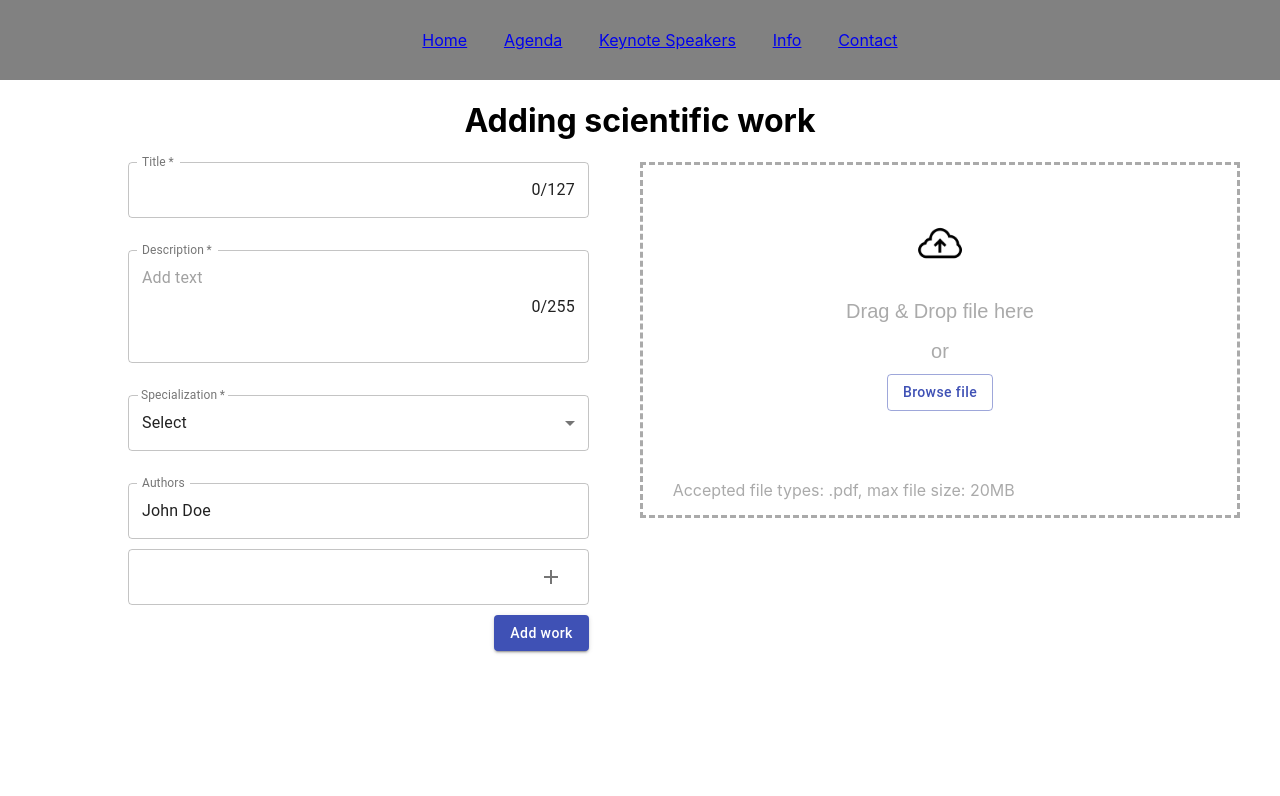
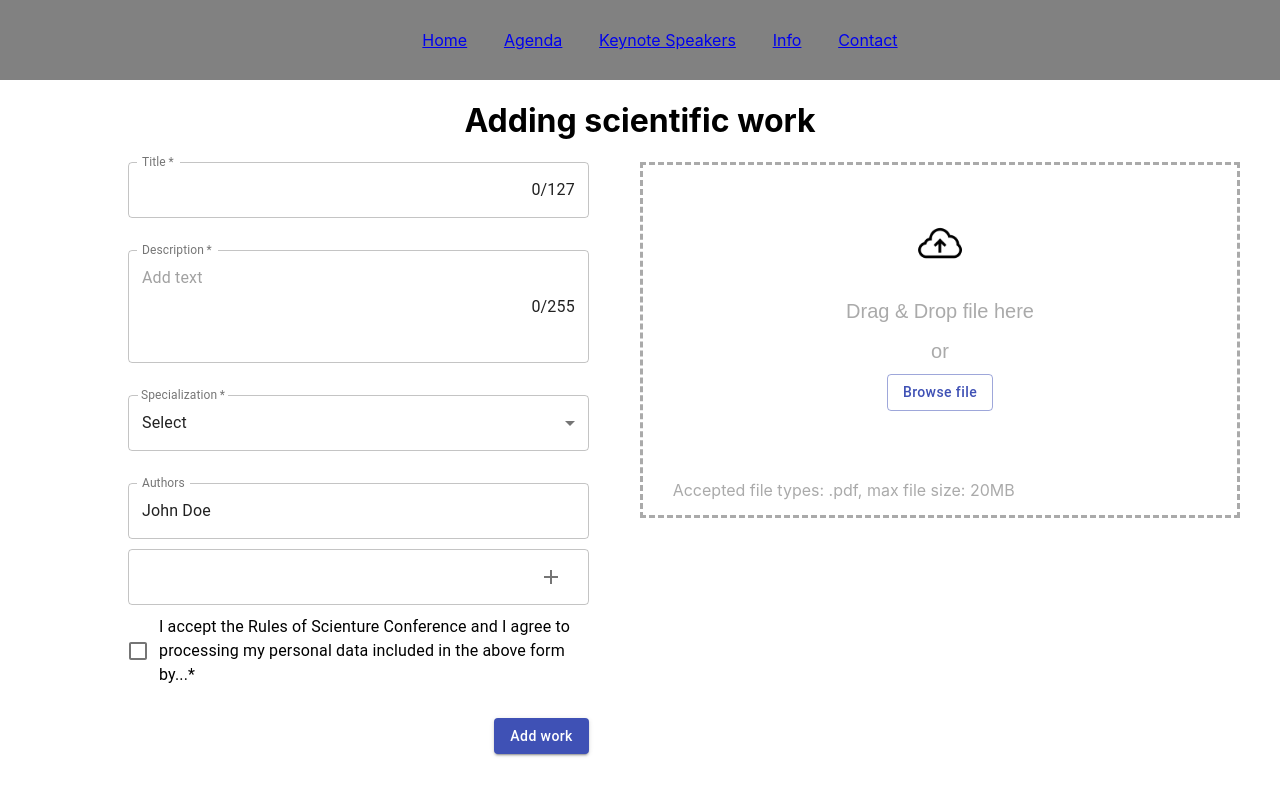
Before and after one commit to WyimaginowaneKoniki/Kongres, a React (Create React App) app in the folder web-client/: page /adding-work in a window 1280 px wide. Shown: the top 796 px of the page. Built offline with nearby package versions, Linux system fonts and the light colour scheme.

Commit message:
Add acceptance

```diff
--- a/web-client/src/pages/adding-work.js
+++ b/web-client/src/pages/adding-work.js
@@ -16,6 +16,9 @@ import { yupResolver } from "@hookform/resolvers/yup";
 import { IconButton } from "@material-ui/core";
 import AddIcon from "@material-ui/icons/Add";
 import RemoveIcon from "@material-ui/icons/Remove";
+import FormHelperText from "@material-ui/core/FormHelperText";
+import Checkbox from "@material-ui/core/Checkbox";
+import FormControlLabel from "@material-ui/core/FormControlLabel";
 const { useState } = React;
 
 function AddingWork(props) {
@@ -61,6 +64,9 @@ function AddingWork(props) {
     textFieldAuthor: {
       marginBottom: "10px",
       width: "100%",
+    },
+    formControlLabel: {
+      marginBottom: "8px",
     },
   });
 
@@ -123,6 +129,7 @@ function AddingWork(props) {
         })
       )
       .max(maxAuthors, "You cannot add more authors"),
+      acceptance: yup.boolean().oneOf([true], "Required field").required("Required field"),
   });
 
   const { register, handleSubmit, errors, getValues, setValue } = useForm({
@@ -354,6 +361,26 @@ function AddingWork(props) {
 
             {authorList}
 
+            {/* Acceptance - Rules of Conference */}
+            <FormControlLabel
+              className={style.formControlLabel}
+              control={
+                <Checkbox
+                  inputRef={register}
+                  required
+                  id="acceptance-signup"
+                  name="acceptance"
+                  color="primary"
+                />
+              }
+              label="I accept the Rules of Scienture Conference and I agree to processing my personal data included in the above form by...*"
+              inputRef={register}
+              name="acceptance"
+            />
+            <FormHelperText error className={style.formHelperText}>
+              {errors.acceptance ? errors.acceptance.message : " "}
+            </FormHelperText>
+
             <Button
               className={style.addButton}
               color="primary"
```
